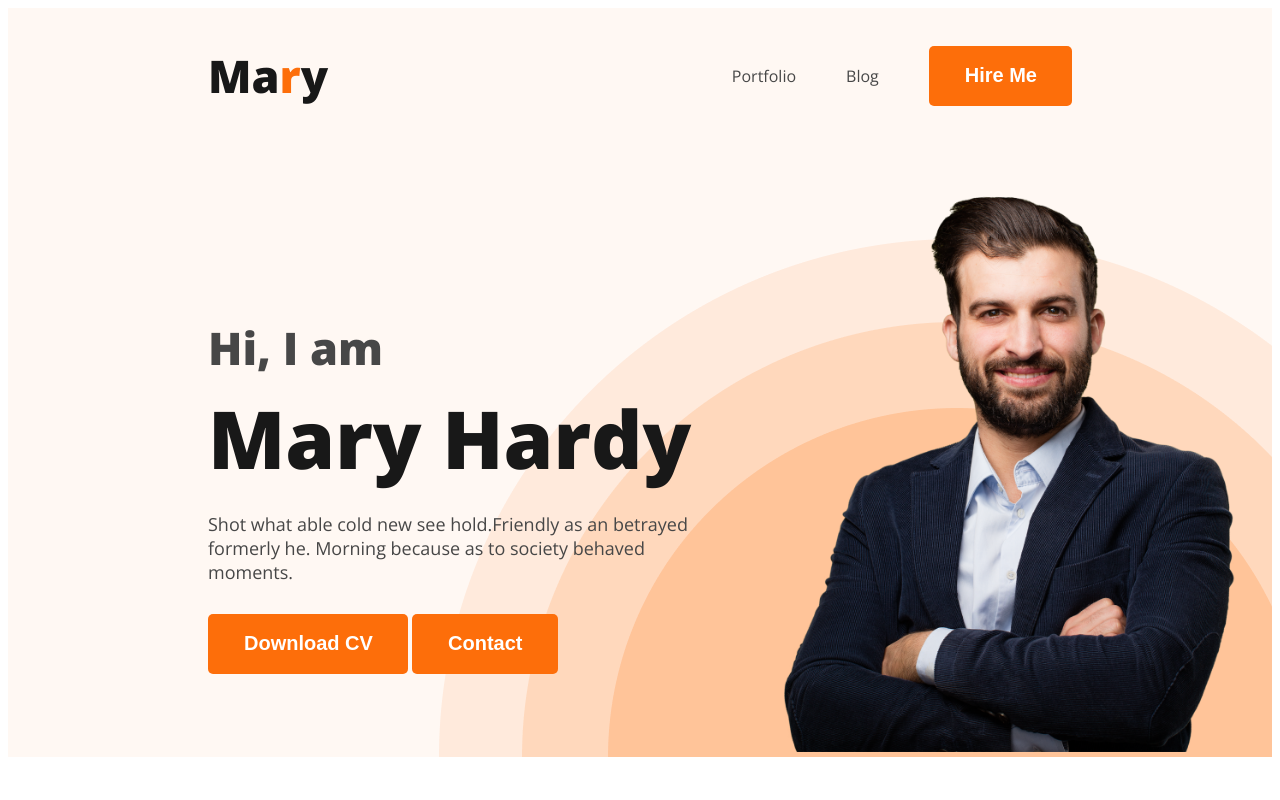
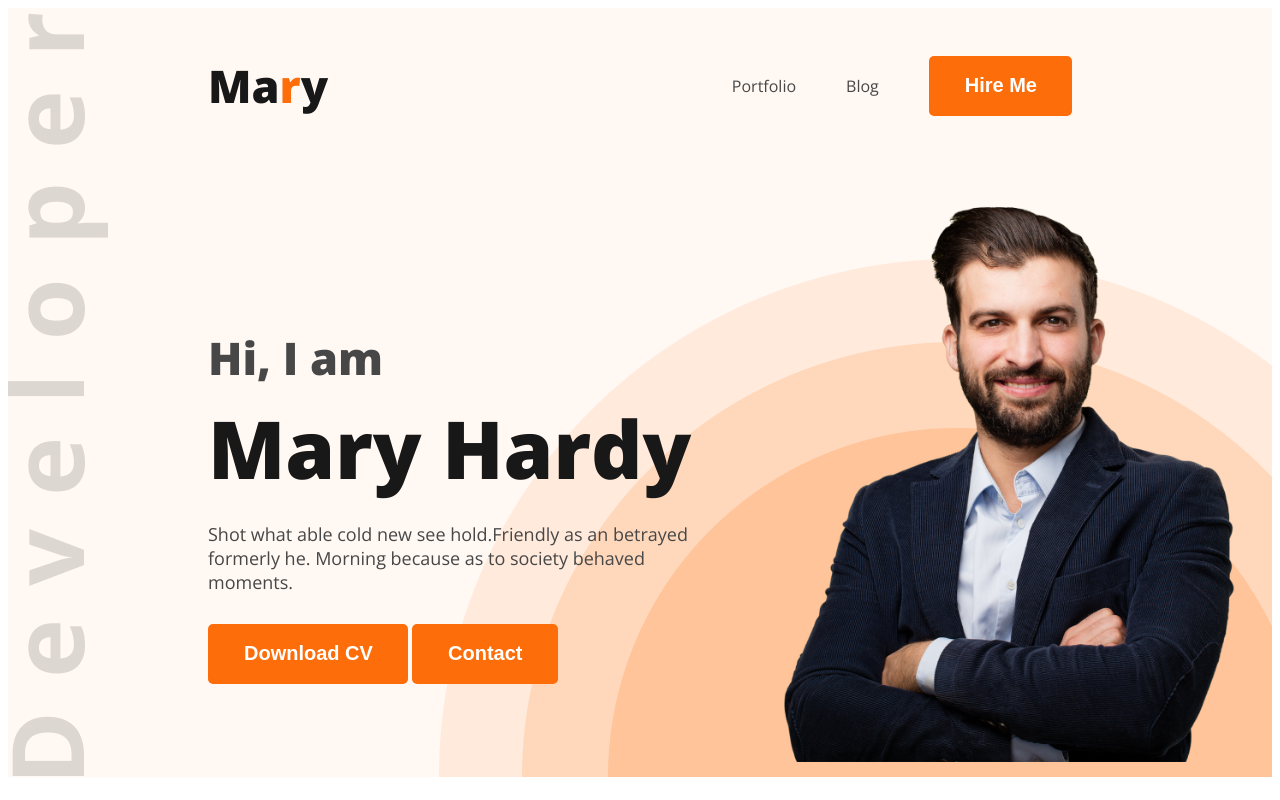
Before and after one commit to anikshajol/developer-portfolio, a plain HTML site: page index.html in a window 1280 px wide. Shown: the top 800 px of the page. Drawn offline with nearby package versions, Linux system fonts and the light colour scheme.

Commit message:
a side image added on header section

```diff
--- a/style.css
+++ b/style.css
@@ -68,10 +68,10 @@ nav>ul li a {
 
 .header {
   background: #fff8f3;
-  background-image: url(./images/header_bg.png);
+  background-image: url(./images/header_bg.png), url(./images/developer.png);
   background-repeat: no-repeat;
-  background-position: bottom right;
-  padding: 0;
+  background-position: bottom right, left bottom;
+  padding: 10px 0;
 
 
 }
```
